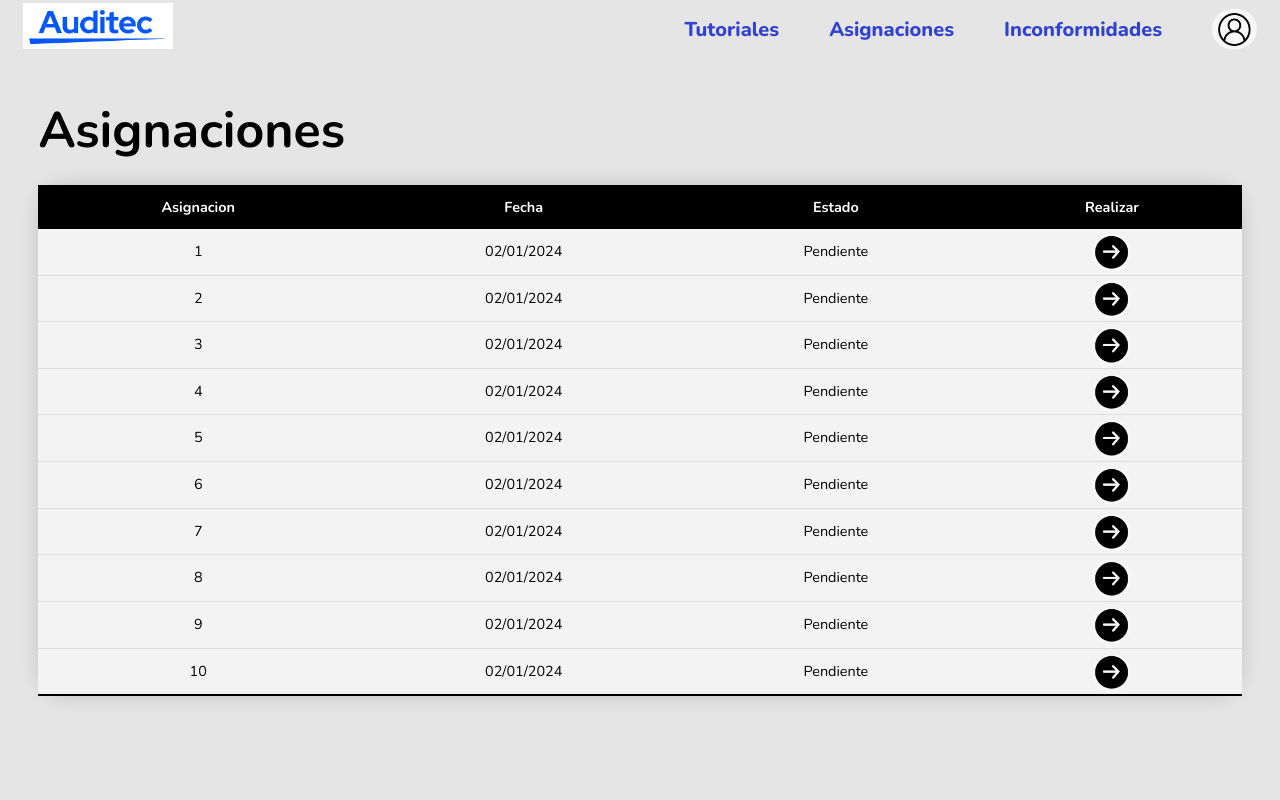
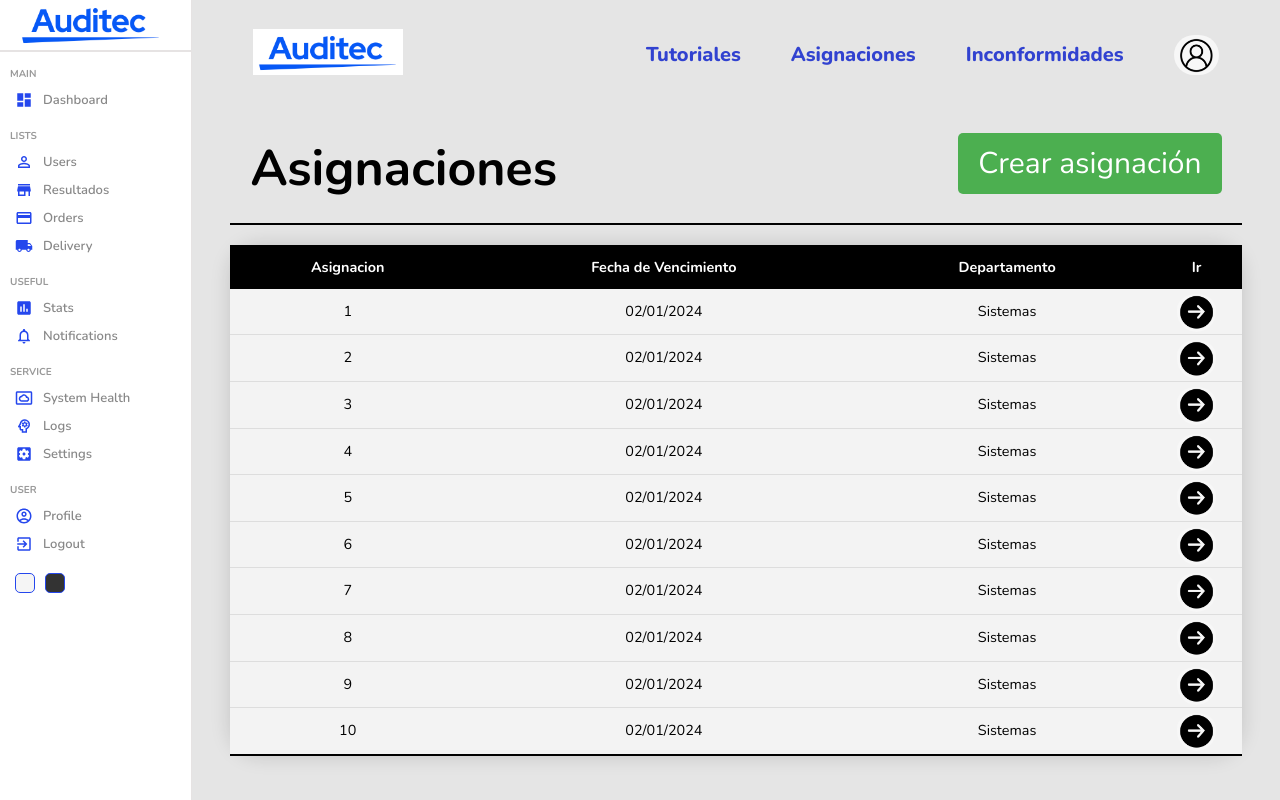
Before and after one commit to EducaTec01/Auditec, a React (Create React App) app: page /asignacionesJefa in a window 1280 px wide. Built offline with nearby package versions, Linux system fonts and the light colour scheme.

Commit message:
Pantalla Asignaciones

```diff
--- a/src/pages/asignacionFormulario/asignacionFormulario.jsx
+++ b/src/pages/asignacionFormulario/asignacionFormulario.jsx
@@ -1,6 +1,7 @@
 import Navbar2 from "../../components/navbar-2/Navbar-2";
 import "./asignacionFormulario.scss"
 import React, { useState } from 'react';
+import Sidebar from "../../components/sidebar/Sidebar";
 
 const Formulario = () => {
     const [valorCampoPregunta1, setValorCampoPregunta1] = useState('');
@@ -53,7 +54,7 @@
                 </div>
             </div>
         </header>
-        <div className="formulario-body">
+        <div className="body">
           <div className="pasos">
             <div className="paso">
               <div className="numero">
--- a/src/pages/asignacionesJefa/asignacionesJefa.jsx
+++ b/src/pages/asignacionesJefa/asignacionesJefa.jsx
@@ -1,88 +1,93 @@
 import Navbar2 from "../../components/navbar-2/Navbar-2";
 import "./asignacionesJefa.scss"
 import arrow from "./arrow.png"
+import Sidebar from "../../components/sidebar/Sidebar";
 
 const Asignaciones = () => {
     return (
       <body>
-        <header>
-            <nav>
+        <div className="section1">
+            <Sidebar />
+            <div className="section2">
                 <Navbar2 />
-            </nav>
-        </header>
-        <div className="section2">
+                <div className="contenedor">
                     <div className="titulo">
                         <p>Asignaciones</p>
                     </div>
+                    <button className="boton">Crear asignación</button>
+                </div>
+
                 <table class="content-table">
                     <thead>
                         <tr>
                             <th>Asignacion</th>
-                        <th>Fecha</th>
-                        <th>Estado</th>
-                        <th>Realizar</th>
+                            <th>Fecha de Vencimiento</th>
+                            <th>Departamento</th>
+                            <th>Ir</th>
                         </tr>
                     </thead>
                     <tbody>
                         <tr>
                             <td>1</td>
                             <td>02/01/2024</td>
-                        <td>Pendiente</td>
+                            <td>Sistemas</td>
                             <a href="/asignacion"><img src={arrow} alt="arrow" /></a>
                         </tr>
                         <tr class="active-row">
                             <td>2</td>
                             <td>02/01/2024</td>
-                        <td>Pendiente</td>
+                            <td>Sistemas</td>
                             <a href="/asignacion"><img src={arrow} alt="arrow" /></a>
                         </tr>
                         <tr>
                             <td>3</td>
                             <td>02/01/2024</td>
-                        <td>Pendiente</td>
+                            <td>Sistemas</td>
                             <a href="/asignacion"><img src={arrow} alt="arrow" /></a>
                         </tr>
                         <tr class="active-row">
                             <td>4</td>
                             <td>02/01/2024</td>
-                        <td>Pendiente</td>
+                            <td>Sistemas</td>
                             <a href="/asignacion"><img src={arrow} alt="arrow" /></a>
                         </tr><tr>
                             <td>5</td>
                             <td>02/01/2024</td>
-                        <td>Pendiente</td>
+                            <td>Sistemas</td>
                             <a href="/asignacion"><img src={arrow} alt="arrow" /></a>
                         </tr>
                         <tr class="active-row">
                             <td>6</td>
                             <td>02/01/2024</td>
-                        <td>Pendiente</td>
+                            <td>Sistemas</td>
                             <a href="/asignacion"><img src={arrow} alt="arrow" /></a>
                         </tr><tr>
                             <td>7</td>
                             <td>02/01/2024</td>
-                        <td>Pendiente</td>
+                            <td>Sistemas</td>
                             <a href="/asignacion"><img src={arrow} alt="arrow" /></a>
                         </tr>
                         <tr class="active-row">
                             <td>8</td>
                             <td>02/01/2024</td>
-                        <td>Pendiente</td>
+                            <td>Sistemas</td>
                             <a href="/asignacion"><img src={arrow} alt="arrow" /></a>
                         </tr><tr>
                             <td>9</td>
                             <td>02/01/2024</td>
-                        <td>Pendiente</td>
+                            <td>Sistemas</td>
                             <a href="/asignacion"><img src={arrow} alt="arrow" /></a>
                         </tr>
                         <tr class="active-row">
                             <td>10</td>
                             <td>02/01/2024</td>
-                        <td>Pendiente</td>
+                            <td>Sistemas</td>
                             <a href="/asignacion"><img src={arrow} alt="arrow" /></a>
                         </tr>
                     </tbody>
                 </table>
+            </div>
+
         </div>
       </body>
     );
--- a/src/pages/asignacionesJefa/asignacionesJefa.scss
+++ b/src/pages/asignacionesJefa/asignacionesJefa.scss
@@ -1,8 +1,16 @@
 body{
-
+    .section1{
+        display: flex;
         .section2 {
             display: flex;
             flex-direction: column;
+            width: 85%;
+
+            .contenedor{
+                display: flex;
+                justify-content: space-between;
+                align-items: center;
+                padding: 20px;
 
                 .titulo {
                     margin: 1% 0 0;
@@ -12,6 +20,21 @@
                         font-weight: 700;
                     }
                 }
+
+                .boton {
+                    font-size: 30px;
+                    background-color: #4caf50;
+                    color: white;
+                    padding: 10px 20px;
+                    border: none;
+                    border-radius: 5px;
+                    cursor: pointer;
+                }
+                .boton:hover {
+                    background-color: #45a049;
+                }
+            }
+
 
             .content-table {
                 border-collapse: collapse;
@@ -79,6 +102,8 @@
         }
     }
 
+}
+
 @keyframes appear {
     0% {
         transform: translateY(30px);
```
Lines whose indentation alone changed are shown as unchanged.
